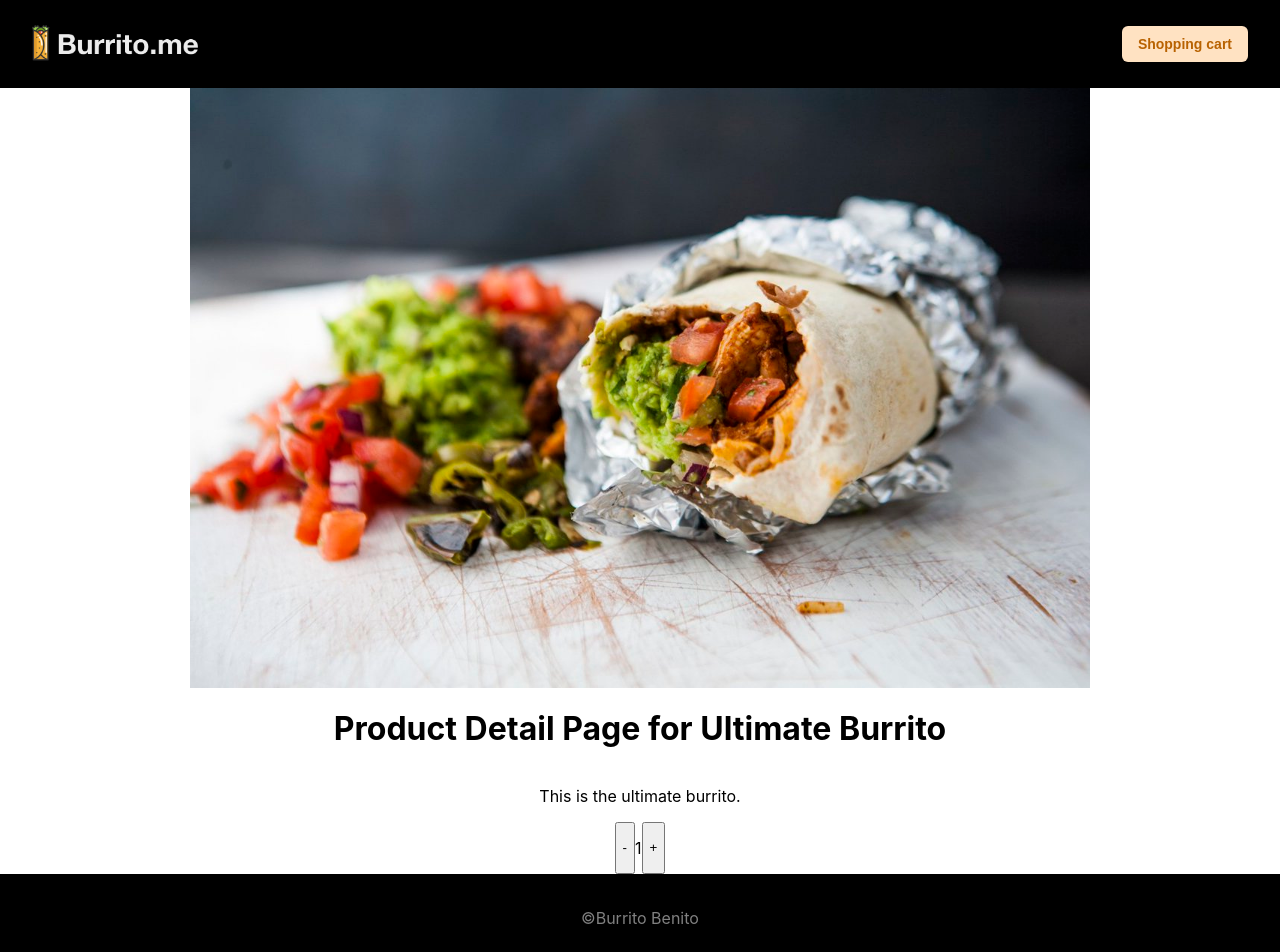
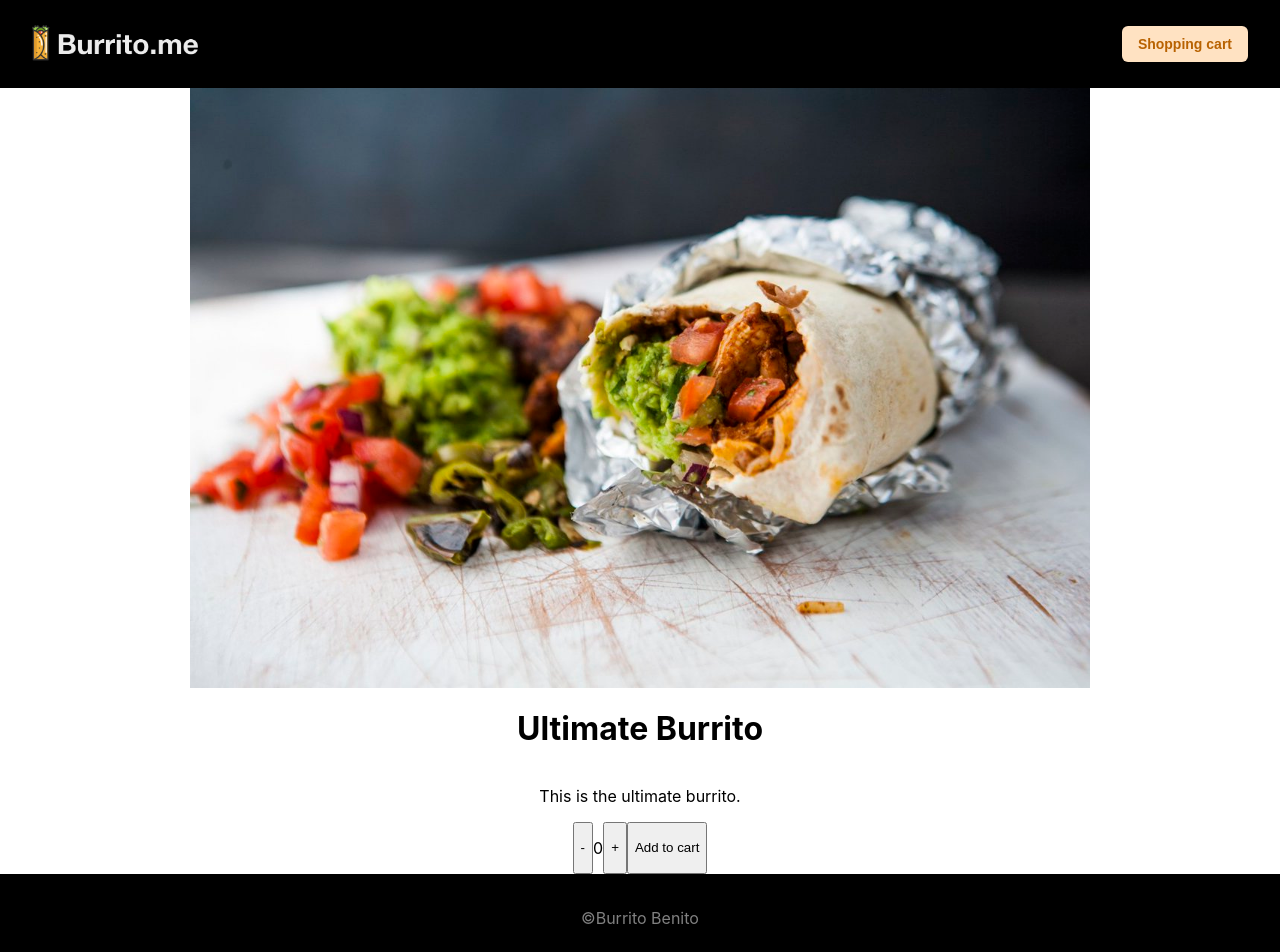
Before and after one commit to hiimmarco/next-js-ecommerce-store, a Next.js app: page /products/1 in a window 1280 px wide. Shown: the top 952 px of the page. Built offline with nearby package versions, Linux system fonts and the light colour scheme.

Commit message:
Add counter

```diff
--- a/pages/products/[product].js
+++ b/pages/products/[product].js
@@ -1,6 +1,7 @@
 import { css } from '@emotion/react';
 import Head from 'next/head';
 import Image from 'next/image';
+import { useState } from 'react';
 import Layout from '../../Components/Layout';
 
 const wrapper = css`
@@ -20,8 +21,12 @@
 `;
 
 export default function Productdetail(props) {
+  // This is for getting the query from the URL in the frontnend
   /*   const router = useRouter();
   const { product } = router.query; */
+
+  const [count, setCount] = useState(0);
+
   return (
     <div>
       <Layout>
@@ -37,12 +42,25 @@
             height={600}
           />
 
-          <h1>Product Detail Page for {props.singleBurrito.name} </h1>
+          <h1>{props.singleBurrito.name} </h1>
           <p>{props.singleBurrito.desc}</p>
           <div css={buttons}>
-            <button>-</button>
-            <p>1</p>
-            <button>+</button>
+            <button
+              onClick={() => {
+                setCount(count - 1);
+              }}
+            >
+              -
+            </button>
+            <p>{count}</p>
+            <button
+              onClick={() => {
+                setCount(count + 1);
+              }}
+            >
+              +
+            </button>
+            <button>Add to cart</button>
           </div>
         </div>
       </Layout>
@@ -50,6 +68,7 @@
   );
 }
 
+// Get data from database and reduce to one object (by finding the unique ID of the object via the URL)
 export async function getServerSideProps(context) {
   const { burritos } = await import('../../util/database');
 
```
